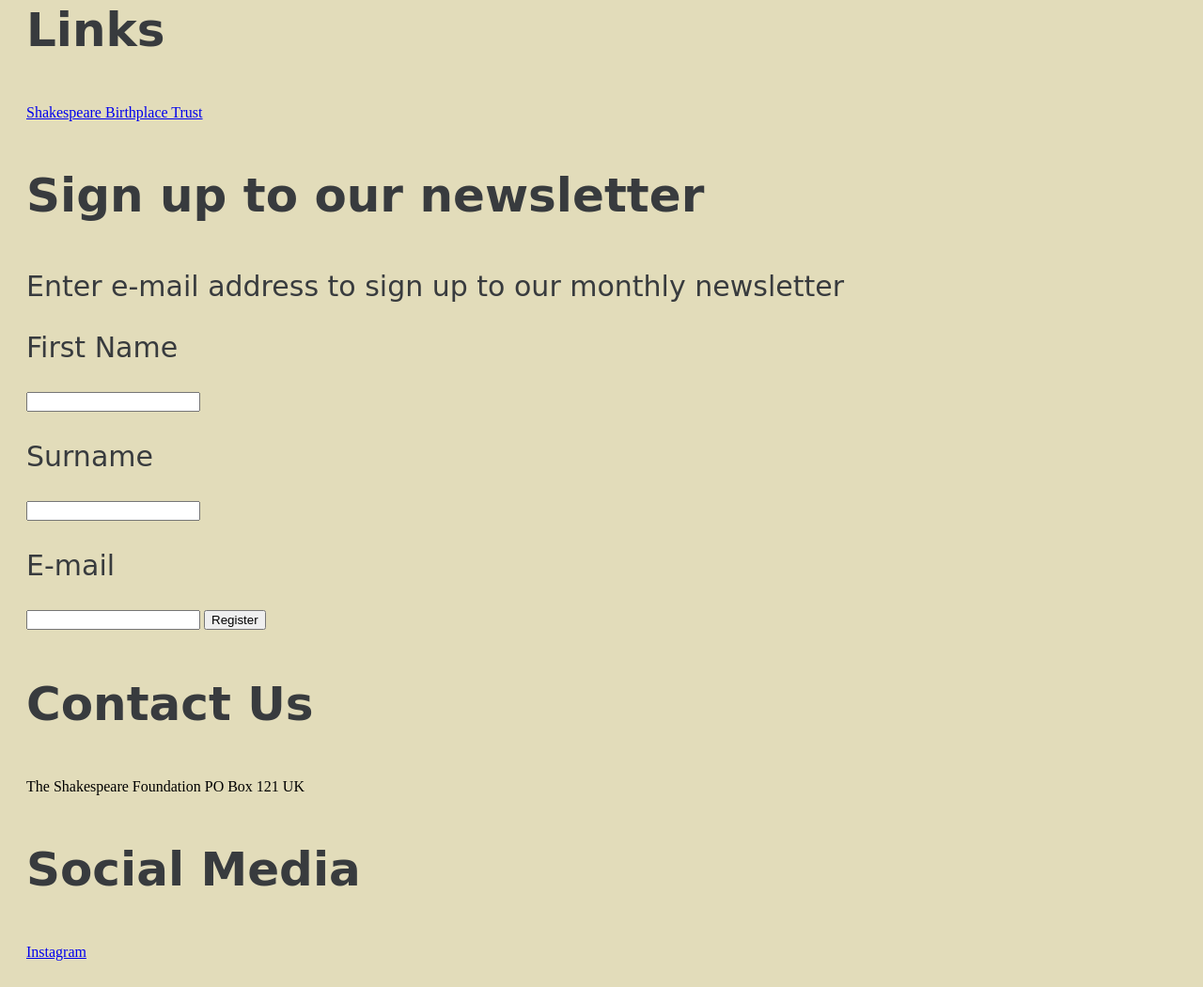
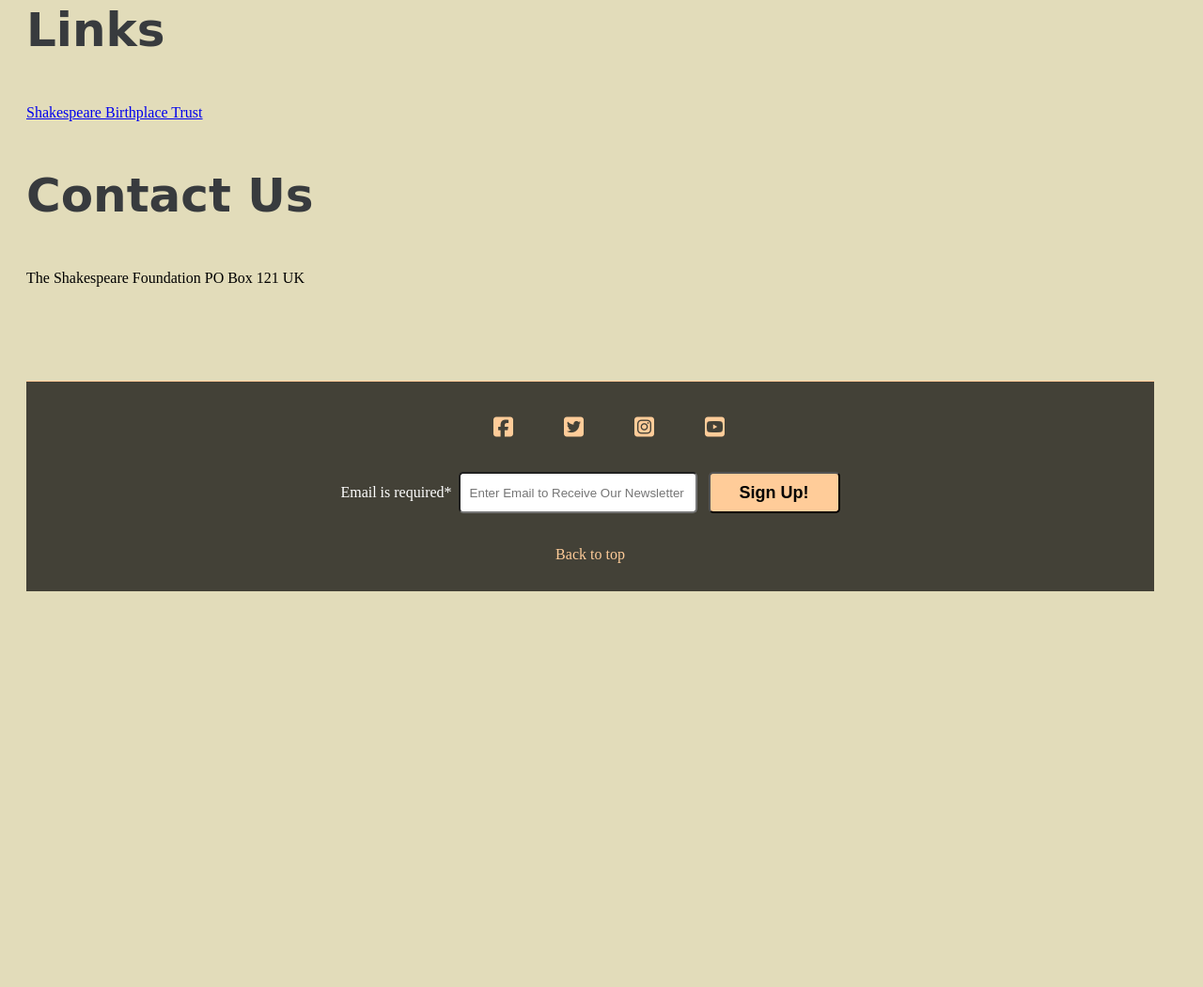
Before and after one commit to 85GLC85/shakespeare-m1, a plain HTML site: page index.html in a window 1280 px wide. Shown: the part 2842-3892 px from the top of the page at 94% size. After the commit the page ends 3471 px from the top, so only its background shows below. Drawn offline with Linux system fonts and the light colour scheme; a web font is replaced by a local one.

Commit message:
updated footer

```diff
--- a/assets/css/styles.css
+++ b/assets/css/styles.css
@@ -151,3 +151,99 @@ a:hover {
 .col {
     flex: 1;
 }
+
+/* footer */
+footer{
+    height: 100%;
+    background-color: rgba(0, 0, 0, .7);
+    border-top:1px solid #ffcc99;
+    position: relative;
+    top: 100px;
+ }
+
+ /*social links */
+ .social-networks{
+    text-align: center;
+ }
+
+ .social-networks > li{
+    display: inline;
+ }
+
+ .social-networks i{
+    font-size: 150%;
+    margin: 5px;
+    padding: 15px 20px 10px 20px;
+    color: #ffcc99;
+ }
+ .social-networks a:hover {
+    background-color: inherit;
+ }
+ /* make icons big and rotate if hovered */
+ .social-networks a:hover i {
+    transform: rotate(-10deg) scale(1.5);
+    color: #f78310;
+ }
+
+ /*form*/
+ form{
+    display: flex;
+    flex-direction: row;
+    align-items: center;
+    justify-content: center;
+    margin-top:15px;
+ }
+ #footer-flabel{
+    color: #fff;
+    margin: 0 5px 0 10px;
+ }
+
+ input[type=submit] {
+    background-color:#ffcc99;
+    border-radius:5px;
+    display:inline-block;
+    cursor:pointer;
+    color:black;
+    font-size: 18px;
+    font-weight:bold;
+    margin-bottom:5px;
+    margin-right: 5px;
+    text-decoration:none;
+    width: 140px;
+    box-sizing: border-box;
+    padding: 0 10px;
+    height: 44px;
+    margin: 5px 10px 5px 2px;
+ }
+
+ input[type=submit]:hover {
+    background-color:#f78310;
+    color: white;
+ }
+
+ input[type=email]{
+    color: black;
+    height: 40px;
+    padding: 0 10px;
+    margin: 0 auto;
+    background-color:white;
+    display: inline-block;
+    margin: 5px 10px 5px 2px;
+    width: 230px;
+    border-radius:5px;
+ }
+ /* back to top link */
+ .back-to-top{
+    text-align: center;
+    text-decoration: none;
+    color: #ffcc99;
+    display: block;
+    padding-bottom: 30px;
+    margin-top: 30px;
+ }
+
+ a.back-to-top:hover{
+
+    background-color: rgb(67 66 55);
+    color:#f78310;
+ }
--- a/index.html
+++ b/index.html
@@ -76,33 +76,49 @@
             <section>
                 <h3>Links</h3>
                 <a href="https://www.shakespeare.org.uk/">Shakespeare Birthplace Trust</a>
-                <h3>Sign up to our newsletter</h3>
-                <span title="Click here to sign up for our newsletter"></span>
-                <form action="https://" www.example.org/subscribe>
-                    <p>Enter e-mail address to sign up to our monthly newsletter</p>
-                    <p>First Name</p>
-                    <label id="name-field" text="First name" />
-                    <input type="text" name="First name" maxlength="30" method="post">
-                    <p>Surname</p>
-                    <label id="name-field" text="Surname" />
-                        <input type="text" name="surname" maxlength="30" method="post">
-                        <p>E-mail</p>
-                        <label id="email-field" text="Email address" />
-                        <input type="email" name="email" maxlength="50" method="post">
-                        <input type="submit" name="Register" value="Register">
 
-
-                </form>
-
-                <footer>
                     <h3>Contact Us</h3>
                         The Shakespeare Foundation
                         PO Box 121
                         UK
-                <h3>Social Media</h3>
-                <a href="http://www.instagram.com">Instagram</a>
-                </footer>
+
+
             </section>
+            <!-- footer-->
+            <footer>
+               <ul class="social-networks">
+                   <li>
+                       <a href="https://www.facebook.com" target="_blank" rel="noopener"
+                           aria-label="Visit our Facebook page (open in a new tab)"><i class="fab fa-facebook-square"></i></a>
+                   </li>
+                   <li>
+                       <a href="https://www.twitter.com" target="_blank" rel="noopener"
+                           aria-label="Visit our Twitter page (open in a new tab)"><i class="fab fa-twitter-square"></i></a>
+                   </li>
+                   <li>
+                       <a href="https://www.instagram.com" target="_blank" rel="noopener"
+                           aria-label="Visit our Instagram page (open in a new tab)"><i
+                               class="fab fa-instagram-square"></i></a>
+                   </li>
+                   <li>
+                       <a href="https://www.youtube.com" target="_blank" rel="noopener"
+                           aria-label="Visit our Youtube page (open in a new tab)"><i class="fab fa-youtube-square"></i></a>
+                   </li>
+               </ul>
+               <!-- newsletter form -->
+               <form action="https://formdump.codeinstitute.net/" method="post" target="_blank">
+                   <label for="email" id="footer-flabel">Email is required*</label>
+                   <input type="email" name="email" id="email" placeholder="Enter Email to Receive Our Newsletter" required>
+                   <input type="submit" value="Sign Up!" name="sign_up" id="sign_up">
+               </form>
+               <!-- back to top button -->
+               <a href="index.html" class="back-to-top">
+                  Back to top
+               </a>
+            </footer>
+
+               <!-- Font awesome script -->
+               <script src="https://kit.fontawesome.com/8968e8b0bc.js" crossorigin="anonymous"></script>
 
 <body>
 
```
Also changed, not shown: 1 other file.
